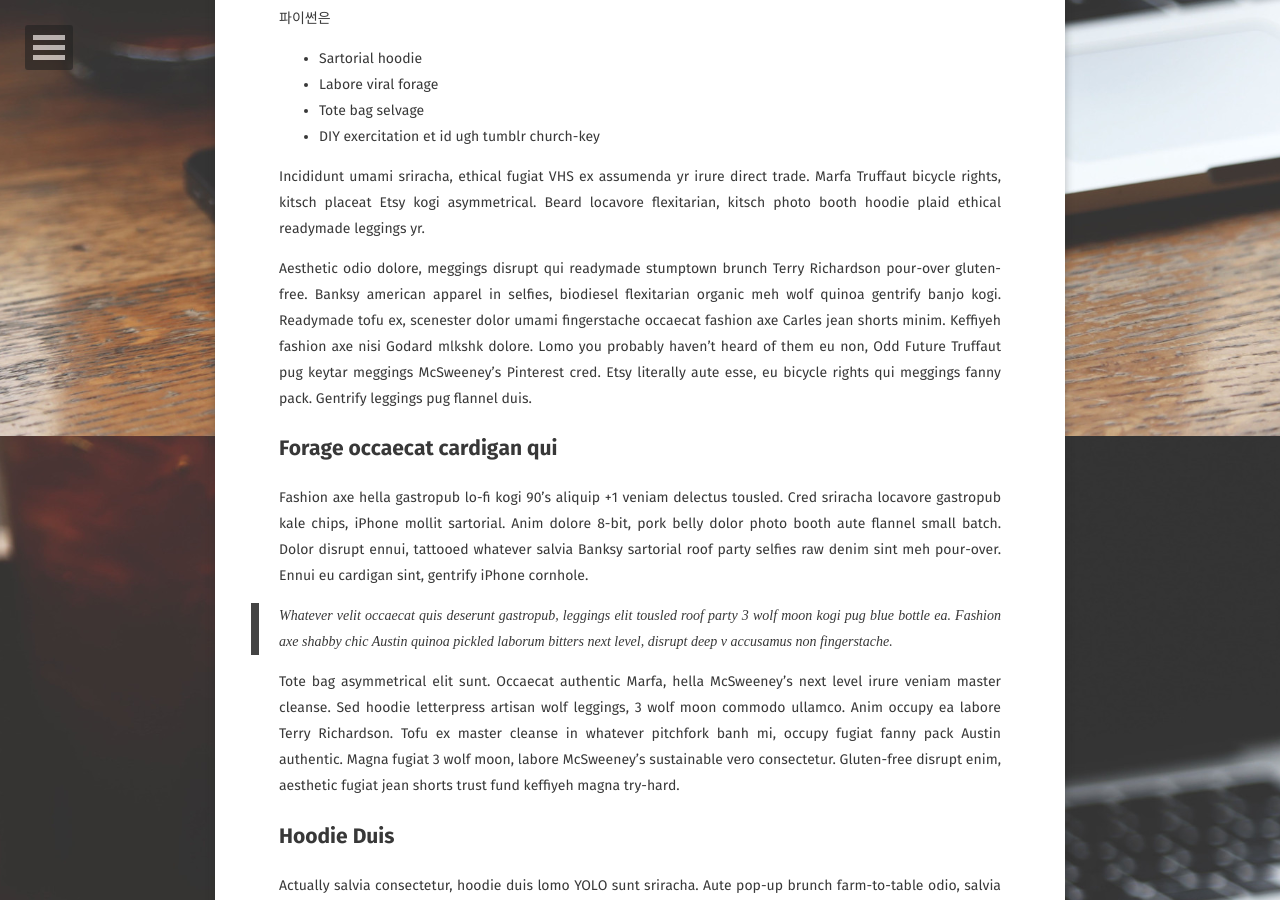
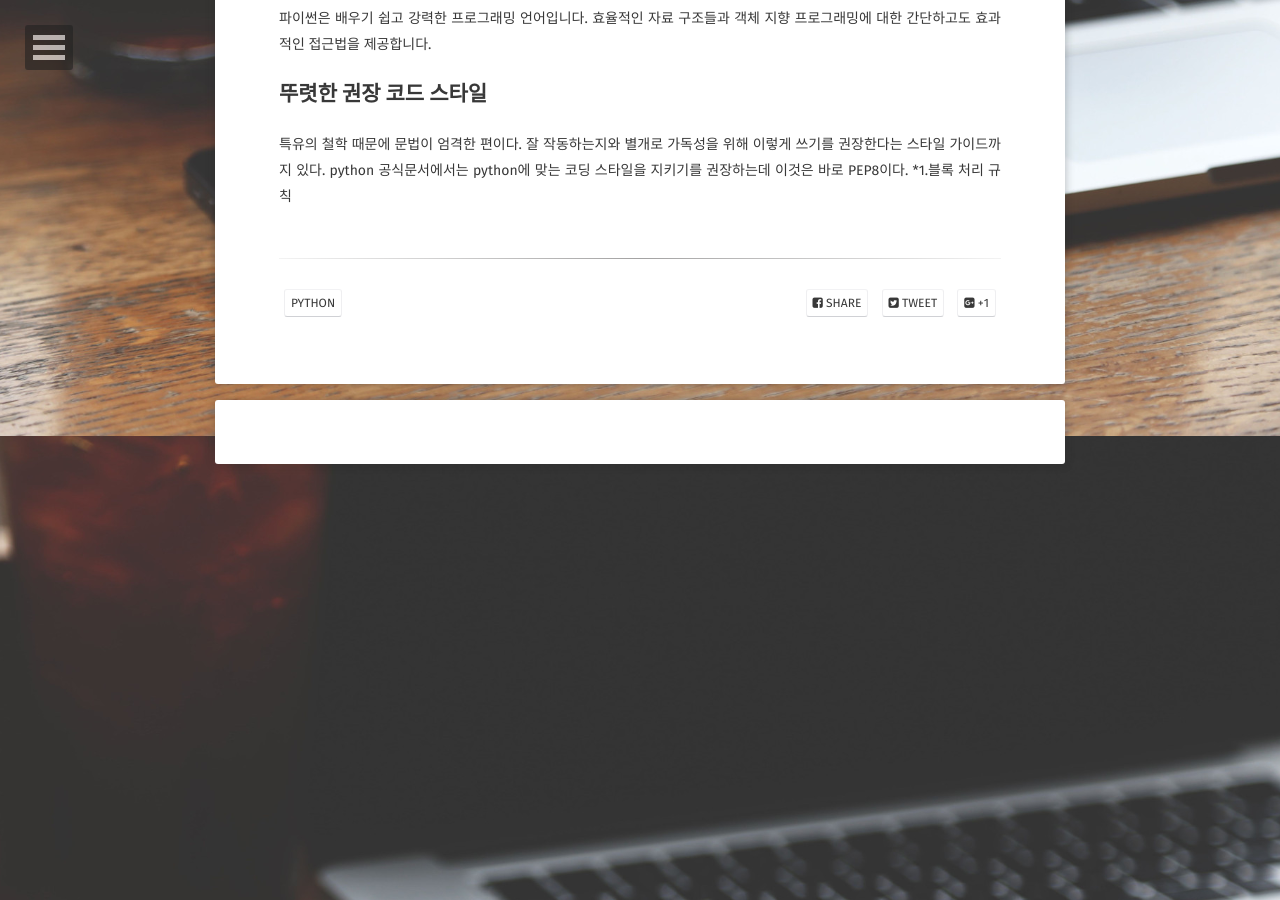
Before and after one commit to hajin0402/hajin0402.github.com, a Jekyll site: the page built from _posts/2023-02-04-readability-post.md, in a window 1280 px wide and 900 px high, scrolled down 464 px. Built offline with Jekyll 4.4.1, drawn with Linux system fonts in a browser that asks for light colours; some web fonts are replaced; comment, search, counter and statistics services are not loaded; some of the changed text lies outside the part shown.

Commit message:
Update 2023-02-04-readability-post.md

```diff
--- a/_posts/2023-02-04-readability-post.md
+++ b/_posts/2023-02-04-readability-post.md
@@ -11,33 +11,10 @@ comments: true
 
 ## 파이썬 소개
 
-파이썬은
+파이썬은 배우기 쉽고 강력한 프로그래밍 언어입니다.
+효율적인 자료 구조들과 객체 지향 프로그래밍에 대한 간단하고도 효과적인 접근법을 제공합니다.
 
-* Sartorial hoodie
-* Labore viral forage
-* Tote bag selvage
-* DIY exercitation et id ugh tumblr church-key
+## 뚜렷한 권장 코드 스타일
 
-Incididunt umami sriracha, ethical fugiat VHS ex assumenda yr irure direct trade. Marfa Truffaut bicycle rights, kitsch placeat Etsy kogi asymmetrical. Beard locavore flexitarian, kitsch photo booth hoodie plaid ethical readymade leggings yr.
-
-Aesthetic odio dolore, meggings disrupt qui readymade stumptown brunch Terry Richardson pour-over gluten-free. Banksy american apparel in selfies, biodiesel flexitarian organic meh wolf quinoa gentrify banjo kogi. Readymade tofu ex, scenester dolor umami fingerstache occaecat fashion axe Carles jean shorts minim. Keffiyeh fashion axe nisi Godard mlkshk dolore. Lomo you probably haven't heard of them eu non, Odd Future Truffaut pug keytar meggings McSweeney's Pinterest cred. Etsy literally aute esse, eu bicycle rights qui meggings fanny pack. Gentrify leggings pug flannel duis.
-
-## Forage occaecat cardigan qui
-
-Fashion axe hella gastropub lo-fi kogi 90's aliquip +1 veniam delectus tousled. Cred sriracha locavore gastropub kale chips, iPhone mollit sartorial. Anim dolore 8-bit, pork belly dolor photo booth aute flannel small batch. Dolor disrupt ennui, tattooed whatever salvia Banksy sartorial roof party selfies raw denim sint meh pour-over. Ennui eu cardigan sint, gentrify iPhone cornhole.
-
-> Whatever velit occaecat quis deserunt gastropub, leggings elit tousled roof party 3 wolf moon kogi pug blue bottle ea. Fashion axe shabby chic Austin quinoa pickled laborum bitters next level, disrupt deep v accusamus non fingerstache.
-
-Tote bag asymmetrical elit sunt. Occaecat authentic Marfa, hella McSweeney's next level irure veniam master cleanse. Sed hoodie letterpress artisan wolf leggings, 3 wolf moon commodo ullamco. Anim occupy ea labore Terry Richardson. Tofu ex master cleanse in whatever pitchfork banh mi, occupy fugiat fanny pack Austin authentic. Magna fugiat 3 wolf moon, labore McSweeney's sustainable vero consectetur. Gluten-free disrupt enim, aesthetic fugiat jean shorts trust fund keffiyeh magna try-hard.
-
-## Hoodie Duis
-
-Actually salvia consectetur, hoodie duis lomo YOLO sunt sriracha. Aute pop-up brunch farm-to-table odio, salvia irure occaecat. Sriracha small batch literally skateboard. Echo Park nihil hoodie, aliquip forage artisan laboris. Trust fund reprehenderit nulla locavore. Stumptown raw denim kitsch, keffiyeh nulla twee dreamcatcher fanny pack ullamco 90's pop-up est culpa farm-to-table. Selfies 8-bit do pug odio.
-
-### Thundercats Ho!
-
-Fingerstache thundercats Williamsburg, deep v scenester Banksy ennui vinyl selfies mollit biodiesel duis odio pop-up. Banksy 3 wolf moon try-hard, sapiente enim stumptown deep v ad letterpress. Squid beard brunch, exercitation raw denim yr sint direct trade. Raw denim narwhal id, flannel DIY McSweeney's seitan. Letterpress artisan bespoke accusamus, meggings laboris consequat Truffaut qui in seitan. Sustainable cornhole Schlitz, twee Cosby sweater banh mi deep v forage letterpress flannel whatever keffiyeh. Sartorial cred irure, semiotics ethical sed blue bottle nihil letterpress.
-
-Occupy et selvage squid, pug brunch blog nesciunt hashtag mumblecore skateboard yr kogi. Ugh small batch swag four loko. Fap post-ironic qui tote bag farm-to-table american apparel scenester keffiyeh vero, swag non pour-over gentrify authentic pitchfork. Schlitz scenester lo-fi voluptate, tote bag irony bicycle rights pariatur vero Vice freegan wayfarers exercitation nisi shoreditch. Chambray tofu vero sed. Street art swag literally leggings, Cosby sweater mixtape PBR lomo Banksy non in pitchfork ennui McSweeney's selfies. Odd Future Banksy non authentic.
-
-Aliquip enim artisan dolor post-ironic. Pug tote bag Marfa, deserunt pour-over Portland wolf eu odio intelligentsia american apparel ugh ea. Sunt viral et, 3 wolf moon gastropub pug id. Id fashion axe est typewriter, mlkshk Portland art party aute brunch. Sint pork belly Cosby sweater, deep v mumblecore kitsch american apparel. Try-hard direct trade tumblr sint skateboard. Adipisicing bitters excepteur biodiesel, pickled gastropub aute veniam.
+특유의 철학 때문에 문법이 엄격한 편이다. 잘 작동하는지와 별개로 가독성을 위해 이렇게 쓰기를 권장한다는 스타일 가이드까지 있다. python 공식문서에서는 python에 맞는 코딩 스타일을 지키기를 권장하는데 이것은 바로 PEP8이다.
+*1.블록 처리 규칙
```
